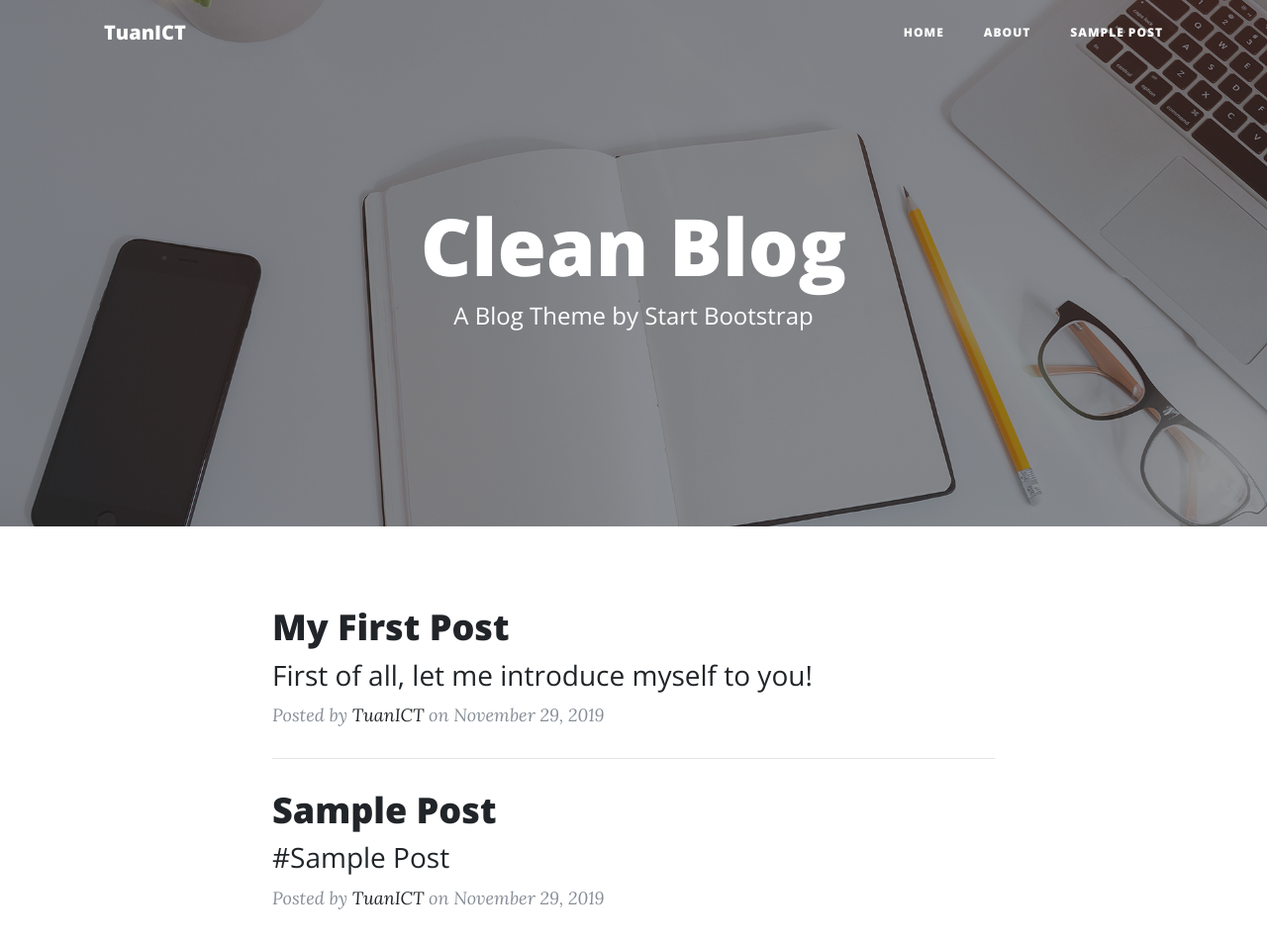
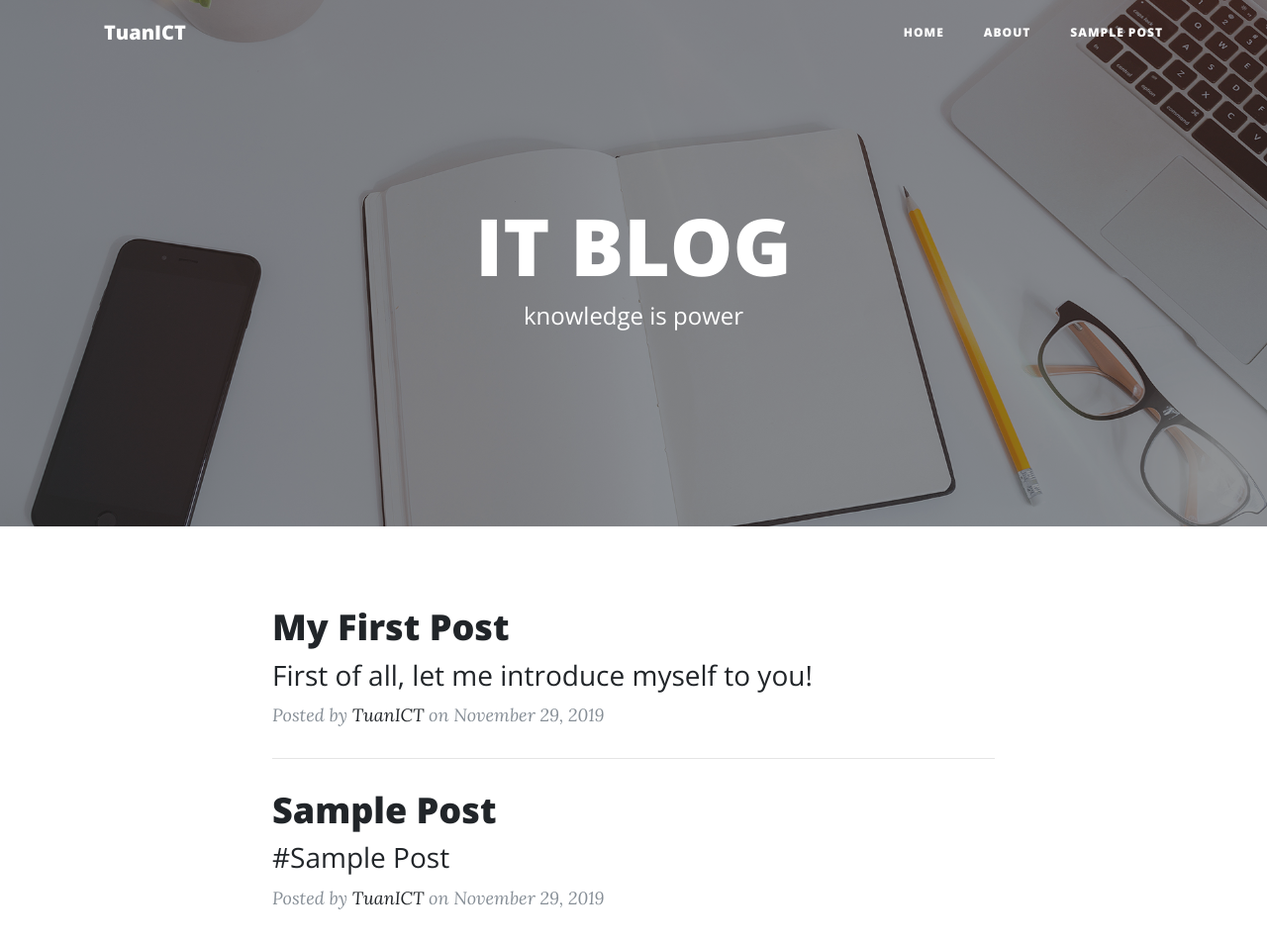
Before and after one commit to tuanjggaa/TuanICT, a website: page index.html in a window 1280 px wide. Shown: the top 954 px of the page at 99% size. Drawn offline with nearby package versions, Linux system fonts and the light colour scheme.

Commit message:
Update index.html

```diff
--- a/index.html
+++ b/index.html
@@ -57,8 +57,8 @@
       <div class="row">
         <div class="col-lg-8 col-md-10 mx-auto">
           <div class="site-heading">
-            <h1>Clean Blog</h1>
-            <span class="subheading">A Blog Theme by Start Bootstrap</span>
+            <h1>IT BLOG</h1>
+            <span class="subheading">knowledge is power</span>
           </div>
         </div>
       </div>
```
